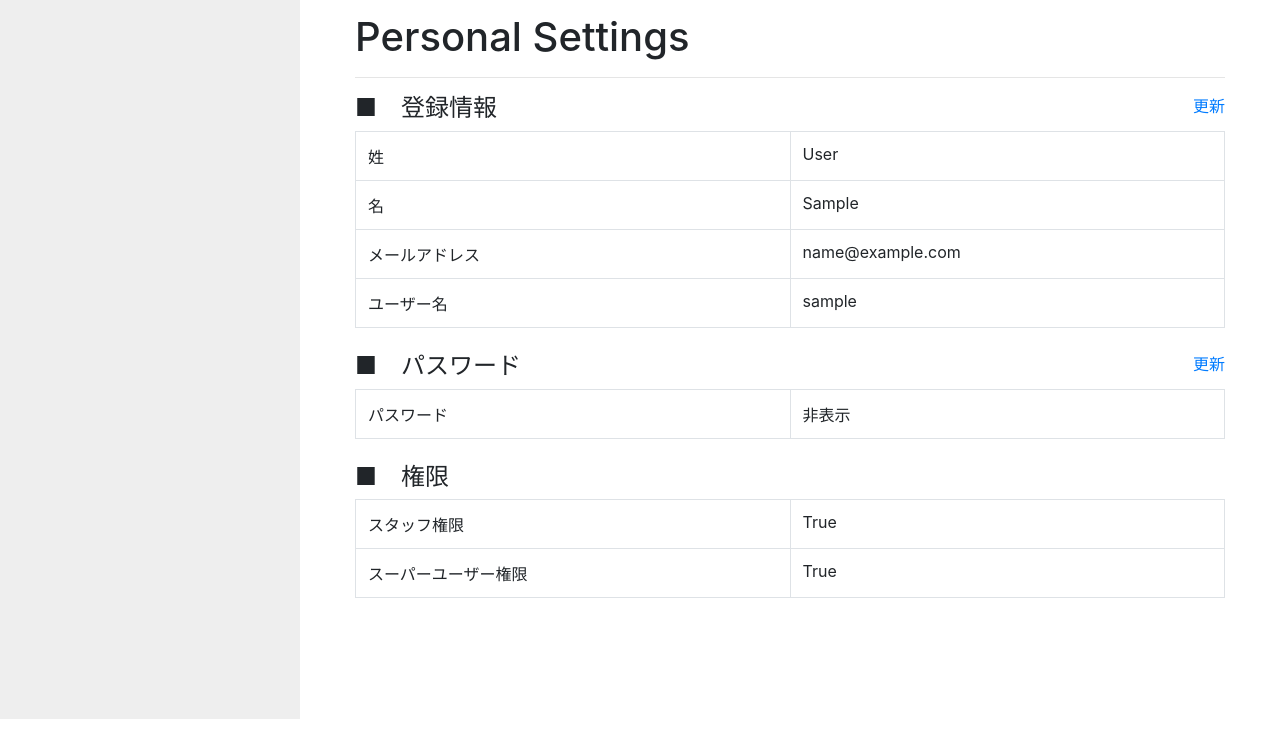
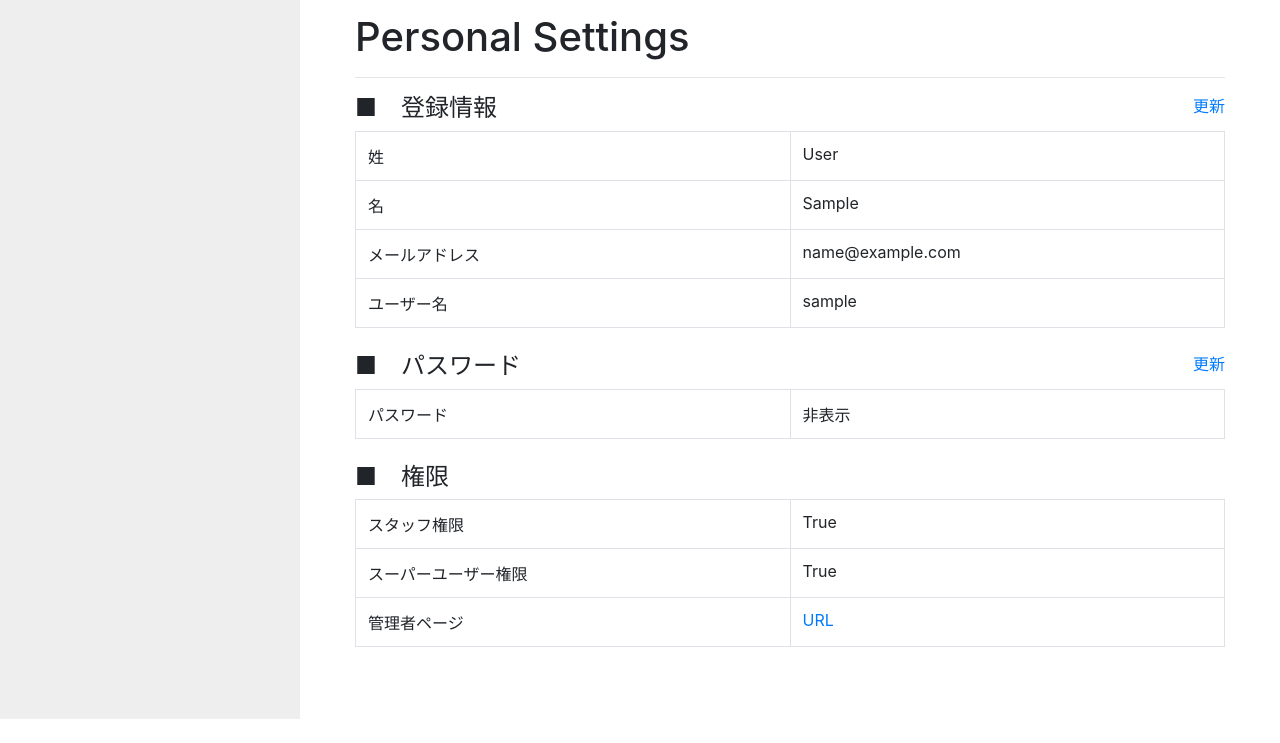
Before and after one commit to ueki8bati/BMD, a Django app: page /account/my_page/1/ in a window 1280 px wide. Shown: the part 57-800 px from the top of the page. Run offline with Django 4.2, Linux system fonts and the light colour scheme; the visitor is signed in with stand-in values (Sample User, id 1); data comes from the database, SQL or seed files in the repository; some libraries are stand-ins or nearby versions.

Commit message:
微修正

```diff
--- a/BMDapp/urls.py
+++ b/BMDapp/urls.py
@@ -18,8 +18,7 @@ from django.contrib import admin
 from django.urls import path,include
 
 urlpatterns = [
-    path('admin/', admin.site.urls),
+    path('admin811/', admin.site.urls, name='admin811'),
     path('account/', include('account.urls')),
     path('', include('bookmarkd.urls')),
-    #path('', include('bookmarkd.urls')),
 ]
--- a/bookmarkd/urls.py
+++ b/bookmarkd/urls.py
@@ -6,7 +6,7 @@ app_name ='bookmarkd'
 
 urlpatterns = [
     path('',views.Index.as_view(),name='index'),
-    path('bookmark/',views.Index.as_view(),name='index'),
+    #path('bookmark/',views.Index.as_view(),name='index'),
     path('bookmark/<int:id>/', views.detail, name='detail'),
     path('bookmark/add/',views.add,name='add'),
     #追記
--- a/bookmarkd/views.py
+++ b/bookmarkd/views.py
@@ -16,7 +16,9 @@ now_queryset = None
 
 # Create your views here.
 class Index(LoginRequiredMixin, generic.ListView):
+    global now_queryset
     template_name = 'bookmarkd/index.html'
+
     def get_queryset(self):
         global now_queryset
         query = self.request.GET.get('query')
--- a/templates/account/my_page.html
+++ b/templates/account/my_page.html
@@ -57,11 +57,27 @@
         <td style="width: 50%;">スタッフ権限</td>
         <td style="width: 50%;">{{ user.is_staff }}</td>
       </tr>
+      {% else %}
+      <tr>
+        <td style="width: 50%;">スタッフ権限</td>
+        <td style="width: 50%;">{{ user.is_staff }}</td>
+      </tr>
       {% endif %}
       {% if user.is_superuser %}
       <tr>
         <td>スーパーユーザー権限</td>
         <td>{{ user.is_superuser }}</td>
+      </tr>
+      {% else %}
+      <tr>
+        <td>スーパーユーザー権限</td>
+        <td>{{ user.is_superuser }}</td>
+      </tr>
+      {% endif %}
+      {% if user.is_superuser %}
+      <tr>
+        <td>管理者ページ</td>
+        <td><a href="https://bookmarkdictionary.com/admin811">URL</a></td>
       </tr>
       {% endif %}
     </tbody>
```
Also changed, not shown: templates/bookmarkd/index.html (line endings or trailing spaces).
